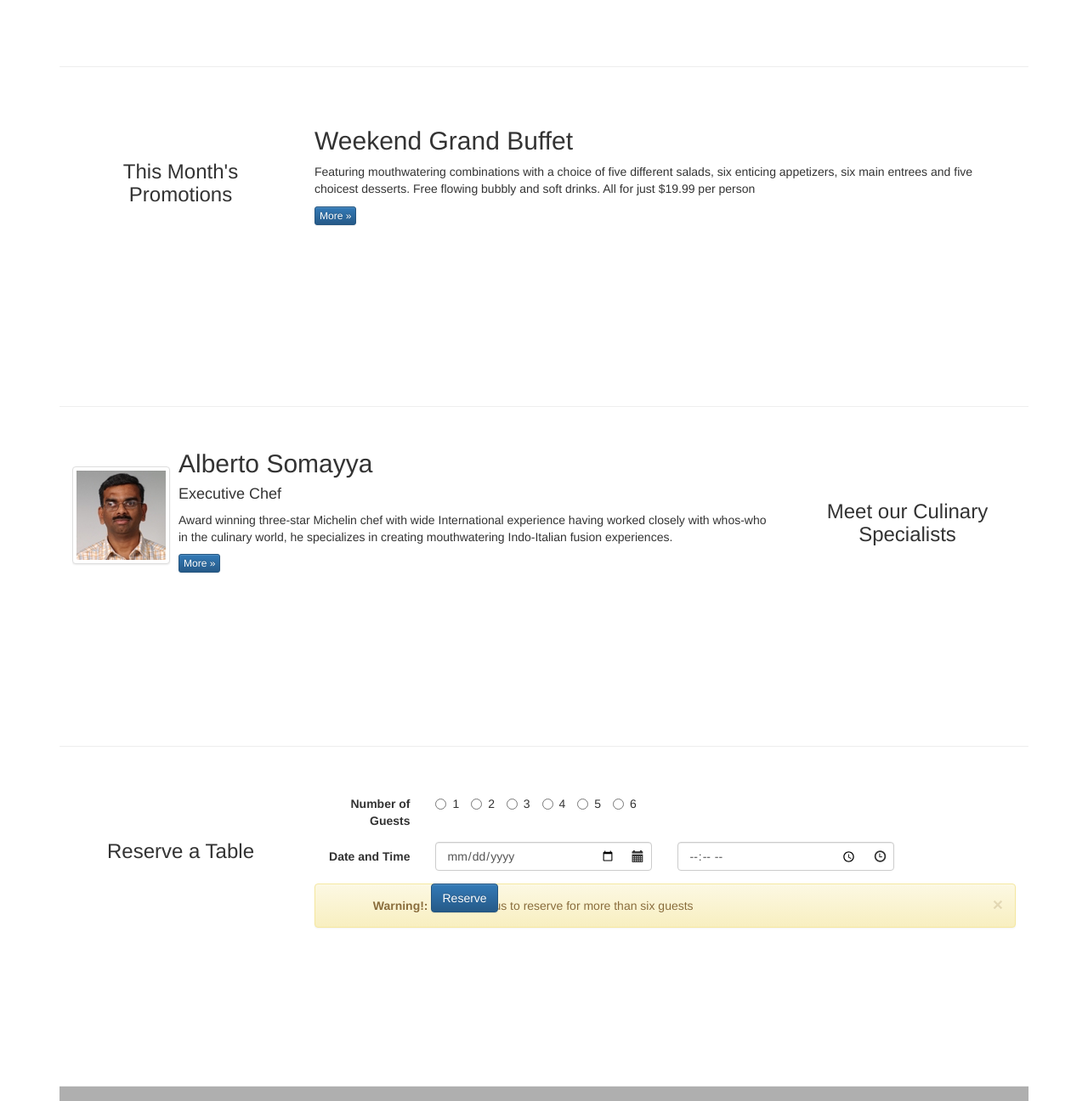
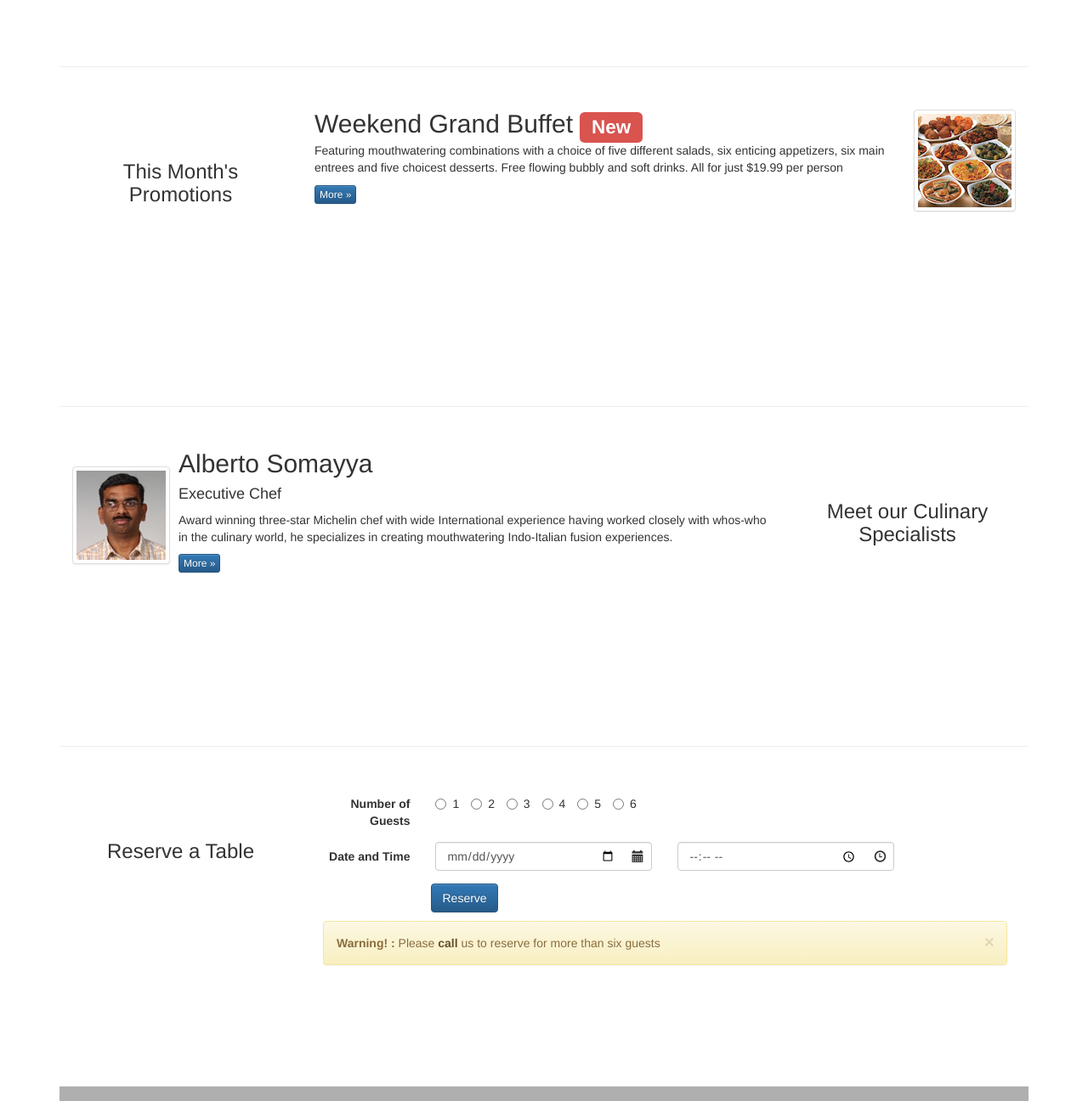
Before and after one commit to Jongwoo-Lee/Coursera_Fullstack, a plain HTML site: page Front-End Web UI Frameworks and Tools/conFusion/index.html in a window 1280 px wide. Shown: the part 780-2076 px from the top of the page at 85% size. Drawn offline with nearby package versions, Linux system fonts and the light colour scheme.

Commit message:
assignment 2 complete

```diff
--- a/Front-End Web UI Frameworks and Tools/conFusion/index.html
+++ b/Front-End Web UI Frameworks and Tools/conFusion/index.html
@@ -100,7 +100,7 @@
                 </div>
                 <div class="col-xs-12 col-sm-2">
                     <p style="padding:40px;"></p>
-                    <button type="button" class="btn btn-warning btn-block">Reserve Table</button>
+                    <a href="#reserve"><button type="button" class="btn btn-warning btn-block">Reserve Table</button></a>
                 </div>
             </div>
         </div>
@@ -141,9 +141,22 @@
                 <h3 align=center>This Month's Promotions</h3>
             </div>
             <div class="col-xs-12 col-sm-9">
-                <h2>Weekend Grand Buffet</h2>
-                <p>Featuring mouthwatering combinations with a choice of five different salads, six enticing appetizers, six main entrees and five choicest desserts. Free flowing bubbly and soft drinks. All for just $19.99 per person </p>
-                <p><a class="btn btn-primary btn-xs" href="#">More &raquo;</a></p>
+              <div class="media">
+                  <div class="media-body">
+                    <h2 class="media-heading">Weekend Grand Buffet
+                    <span class="label label-danger">New</span></h2>
+                    <p>Featuring mouthwatering combinations with a choice of five
+                       different salads, six enticing appetizers, six main entrees
+                        and five choicest desserts. Free flowing bubbly and soft
+                        drinks. All for just $19.99 per person </p>
+                    <p><a class="btn btn-primary btn-xs" href="#">More &raquo;</a></p>
+                  </div>
+                  <div class="media-right media-middle">
+                    <a href="#">
+                      <img class="media-object img-thumbnail" src="img/buffet.png" alt="Buffet">
+                    </a>
+                </div>
+              </div>
             </div>
         </div>
 
@@ -174,7 +187,7 @@
             </div>
         </div>
 
-        <div class="row row-content">
+        <div class="row row-content" id="reserve">
           <div class="col-xs-12 col-sm-3">
               <p style="padding:20px;"></p>
               <h3 align=center>Reserve a Table</h3>
@@ -197,20 +210,23 @@
                     <div class="col-sm-4">
                       <input type="date" name="date" class="form-control" placeholder="Date">
                       <span class="glyphicon glyphicon-calendar form-control-feedback" aria-hidden="true"></span>
+
                     </div>
                     <div class="col-sm-4">
                       <input type="time" name="time" class="form-control" placeholder="Time">
                       <span class="glyphicon glyphicon-time form-control-feedback"></span>
                     </div>
                 </div>
-                <div class="col-sm-1 col-sm-push-2" style="padding:0px">
-                  <button type="submit" class="btn btn-primary">Reserve</button>
+                <div class="col-sm-2"></div>
+                <button type="submit" class="btn btn-primary">Reserve</button>
+
+              </form>
+              <div style="padding:10px">
+                <div class="alert alert-warning alert-dismissible" role="alert">
+                  <button type="button" class="close" data-dismiss="alert" aria-label="Close">
+                  <span aria-hidden="true">&times;</span></button>
+                  <strong>Warning! :</strong> Please <a href="tel:+852-1234-5678" class="alert-link">call</a> us to reserve for more than six guests
                 </div>
-              </form>
-              <div class="alert alert-warning alert-dismissible" role="alert">
-                <button type="button" class="close" data-dismiss="alert" aria-label="Close">
-                  <span aria-hidden="true">&times;</span></button>
-                  <strong>Warning!:</strong> Please <a href="+852 1234 5678" class="alert-link">call</a> us to reserve for more than six guests
               </div>
           </div>
         </div>
```
